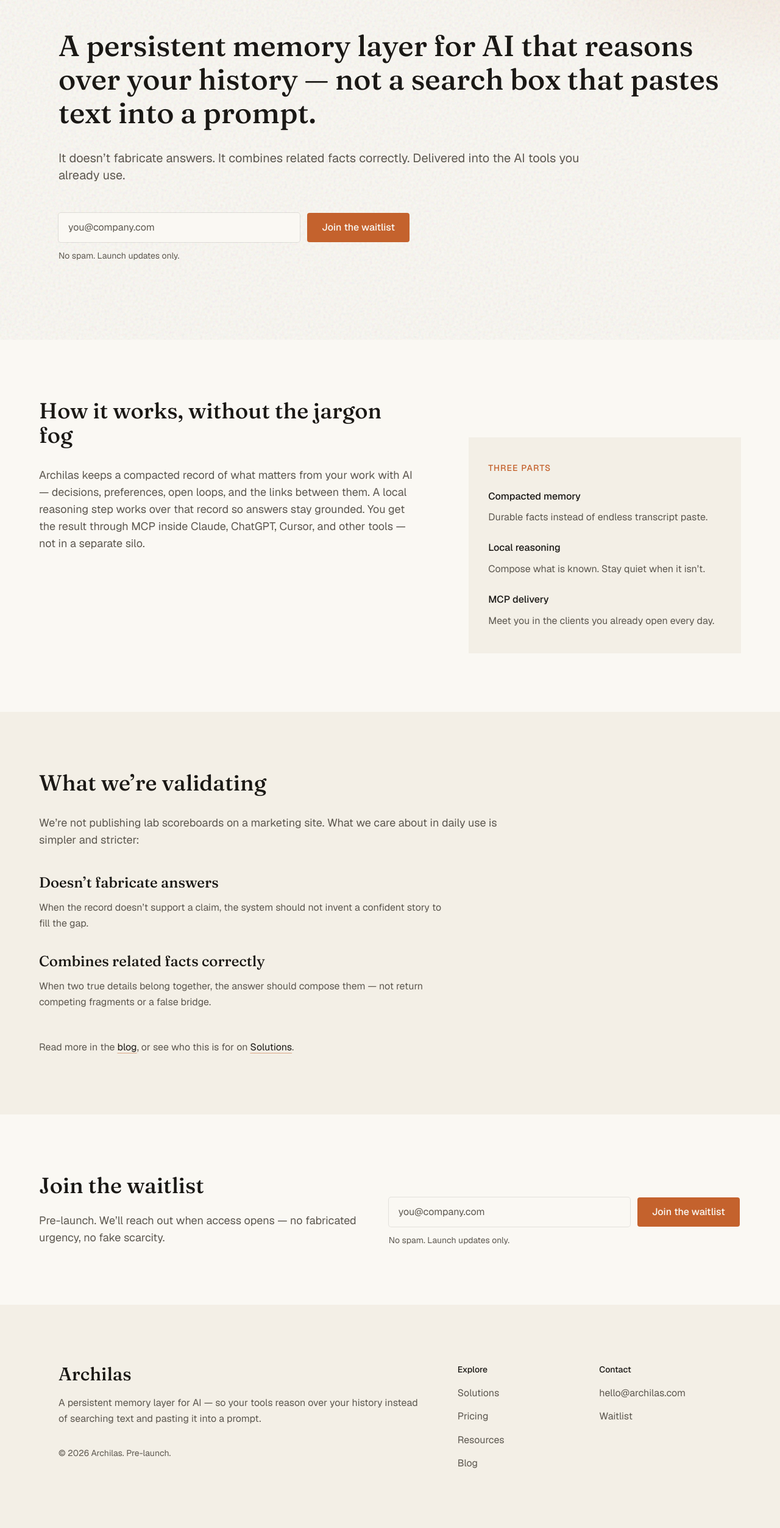
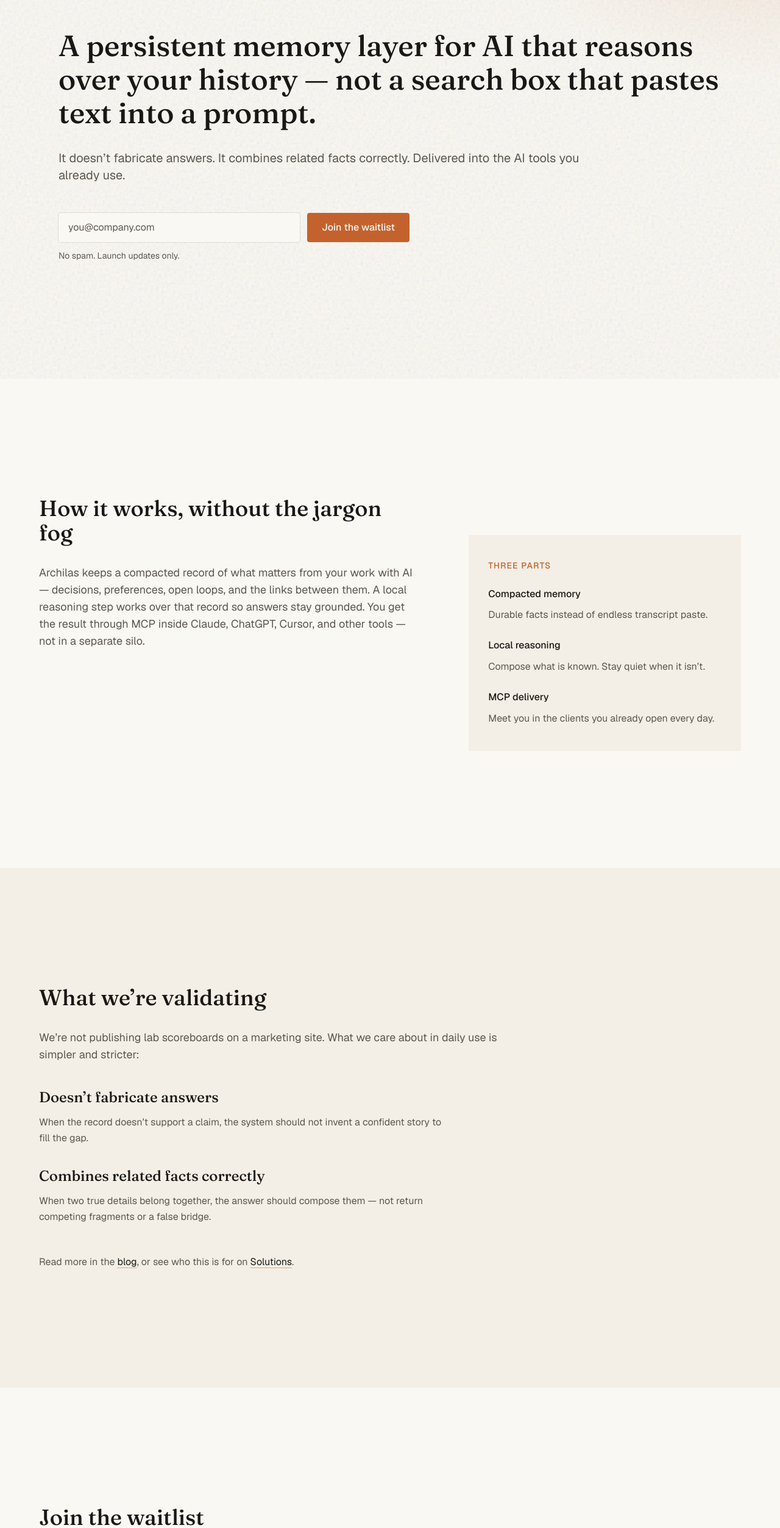
Before and after one commit to Archilas/archilas-site, a Next.js app: page / in a window 1280 px wide. Shown: the part 257-2762 px from the top of the page at 61% size. Built offline with nearby package versions, Linux system fonts and the light colour scheme.

Commit message:
Increase section whitespace to design-system 160–200px

```diff
--- a/src/app/page.tsx
+++ b/src/app/page.tsx
@@ -18,7 +18,7 @@
 
       {/* Hero: brand-first, left-aligned, single CTA, radial accent + noise only */}
       <section className="noise radial-accent">
-        <div className="mx-auto flex w-full max-w-6xl flex-col px-6 pb-24 pt-16 md:px-8 md:pb-32 md:pt-24">
+        <div className="mx-auto flex w-full max-w-6xl flex-col px-6 pb-40 pt-16 md:px-8 md:pb-48 md:pt-24">
           <p className="fade-rise font-[family-name:var(--font-fraunces)] text-5xl font-medium tracking-tight text-ink md:text-7xl">
             {site.name}
           </p>
--- a/src/components/Section.tsx
+++ b/src/components/Section.tsx
@@ -10,7 +10,7 @@
   id?: string;
 }) {
   return (
-    <section id={id} className={`px-6 py-20 md:px-8 md:py-24 ${className}`}>
+    <section id={id} className={`px-6 py-40 md:px-8 md:py-48 ${className}`}>
       <div className="mx-auto w-full max-w-6xl">{children}</div>
     </section>
   );
--- a/src/components/SiteFooter.tsx
+++ b/src/components/SiteFooter.tsx
@@ -4,7 +4,7 @@
 export function SiteFooter() {
   return (
     <footer className="mt-auto bg-surface">
-      <div className="mx-auto grid w-full max-w-6xl gap-12 px-6 py-20 md:grid-cols-[1.4fr_1fr] md:px-8 md:py-24">
+      <div className="mx-auto grid w-full max-w-6xl gap-12 px-6 py-40 md:grid-cols-[1.4fr_1fr] md:px-8 md:py-48">
         <div>
           <p className="font-[family-name:var(--font-fraunces)] text-3xl font-medium text-ink">
             {site.name}
```
